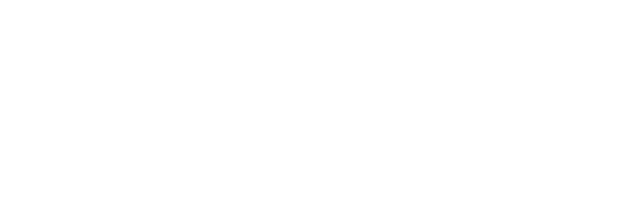
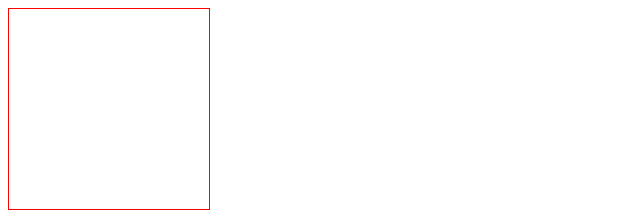
Before and after one commit to SimoneMM/testGit, a plain HTML site: page index.html in a window 1280 px wide. Shown: the whole page, without its empty margins (0-640 px from the left). Drawn offline with Linux system fonts and the light colour scheme.

Commit message:
change3 index.html and drag.js

```diff
--- a/drag.js
+++ b/drag.js
@@ -4,4 +4,9 @@ console.log('Hello Git');
 
 function drag(id){
   var id = document.getElementById(id);
+
+  obj.onmousedown=function(){
+      console.log(id);
+  }
+
 }
--- a/index.html
+++ b/index.html
@@ -3,8 +3,20 @@
 <head>
     <meta charset="UTF-8">
     <title>Array</title>
+    <style>
+
+       div{
+           width: 200px;
+           height: 200px;
+           border: 1px solid red;
+       }
+
+    </style>
+    <script src="drag.js"></script>
 </head>
 <body>
+
+  <div></div>
 
 <script>
 
```
